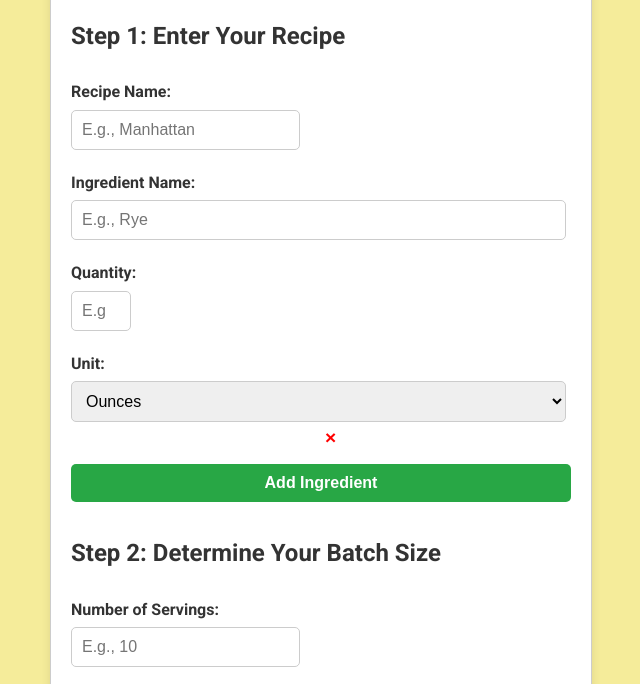
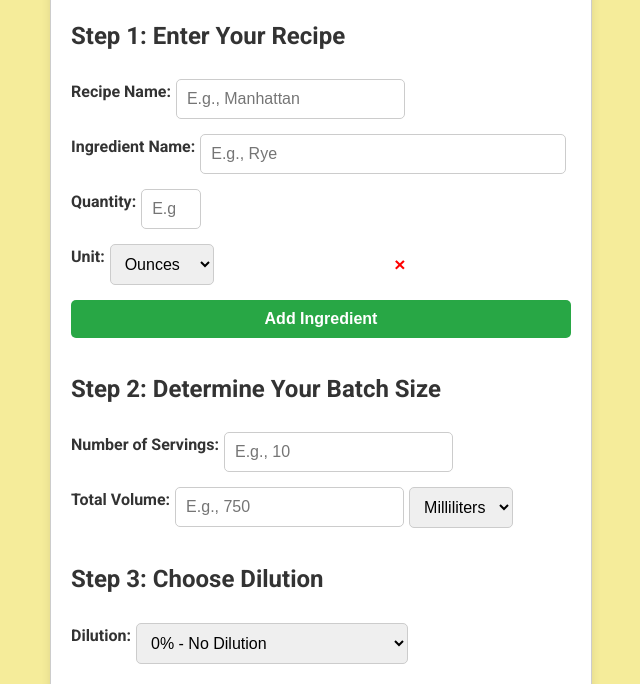
Before and after one commit to Syrupmath/batch-calculator, a plain HTML site: page index.html in a window 1280 px wide. Shown: the part 99-783 px from the top of the page, without its empty margins (319-959 px from the left). Drawn offline with Linux system fonts and the light colour scheme.

Commit message:
Update style.css

```diff
--- a/style.css
+++ b/style.css
@@ -44,16 +44,16 @@ form {
 }
 
 .input-group {
+    display: flex;
+    align-items: flex-start;
+    gap: 5px;
     margin-bottom: 15px;
-    display: flex;
-    flex-wrap: wrap;
-    align-items: center;
 }
 
 .input-group label {
-    width: 100%;
+    display: block;
+    font-weight: bold;
     margin-bottom: 5px;
-    font-weight: bold;
 }
 
 .input-group input,
@@ -63,23 +63,19 @@ form {
     border: 1px solid #ccc;
     border-radius: 5px;
     font-size: 16px;
-    margin-bottom: 5px;
 }
 
 .input-group .ingredient-name {
     flex: 3;
-    margin-right: 5px;
 }
 
 .input-group .ingredient-quantity {
     flex: 1;
-    margin-right: 5px;
-    max-width: 60px; /* Smaller width for quantity */
+    max-width: 60px;
 }
 
 .input-group .ingredient-unit {
     flex: 1;
-    margin-right: 5px;
 }
 
 .remove-ingredient {
@@ -90,7 +86,7 @@ form {
     cursor: pointer;
     align-self: center;
     padding: 0;
-    margin-left: 1em;
+    margin-left: 5px;
 }
 
 button {
```
